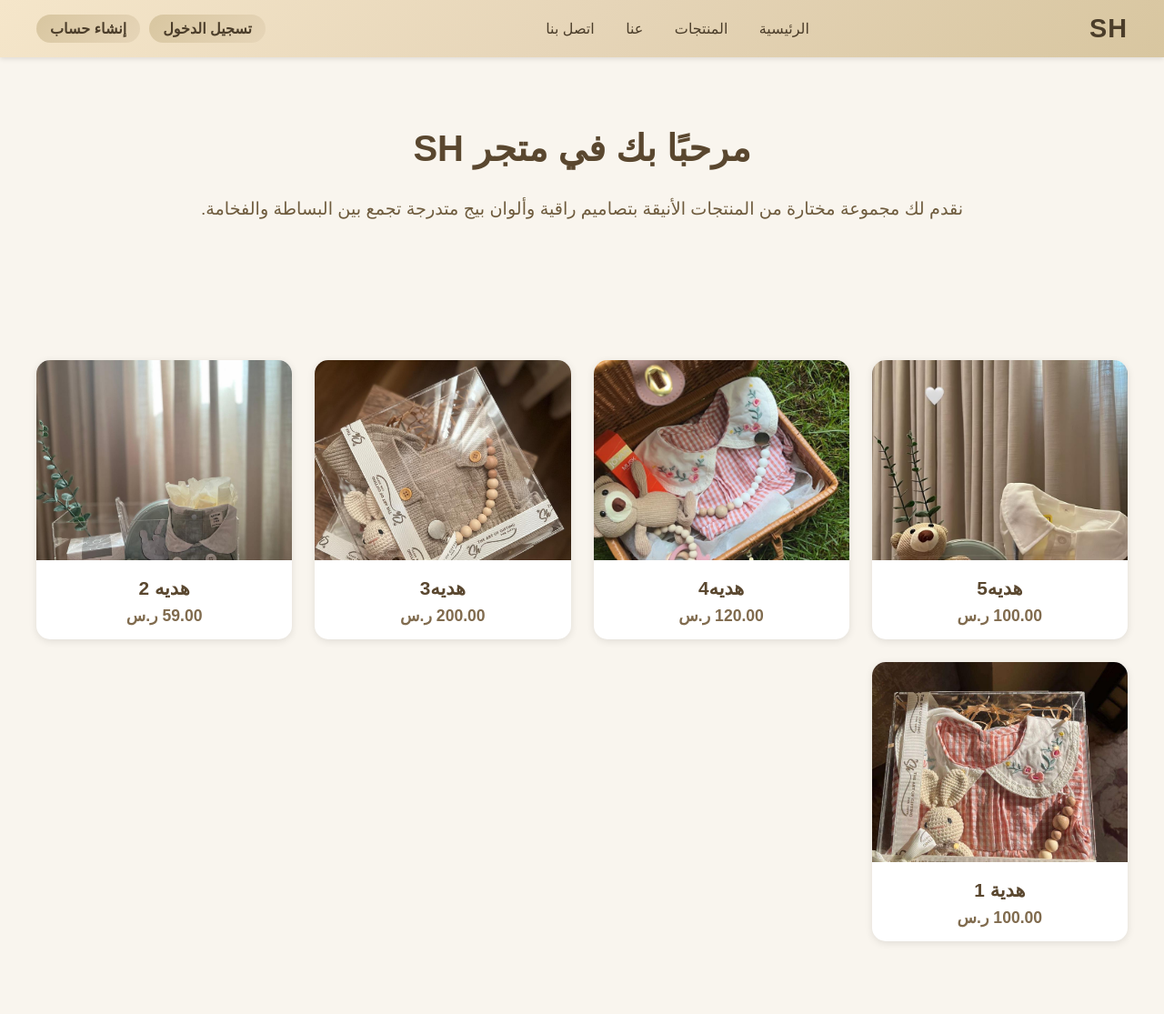
After one commit to MOHAMMEDALKHARAAN/mohammed6, a Django app: page /store/category/1/ in a window 1280 px wide. The commit adds this page. Shown: the whole page at 91% size. Run offline with Django 5.2, Linux system fonts and the light colour scheme; data comes from the database, SQL or seed files in the repository; both versions use the stored data as it was after the commit.

Commit message:
اظاهر المنتجات

```diff
--- a/mytest/urls.py
+++ b/mytest/urls.py
@@ -3,22 +3,25 @@ from django.urls import path, include
 from django.conf import settings
 from django.conf.urls.static import static
 
+
 urlpatterns = [
     # 🎛️ لوحة تحكم المشرف
     path('admin/', admin.site.urls),
 
-    # 👥 روابط تطبيق إدارة المستخدمين والتوثيق
+    # 👥 تطبيق إدارة المستخدمين والتوثيق
     path('accounts/', include('accounts.urls')),
 
-    # 🛒 روابط تطبيق المتجر والمنتجات والطلبات
+    # 🛒 تطبيق المتجر والمنتجات والطلبات
     path('store/', include('store.urls')),
 
-    # 🌐 روابط التطبيق الأساسي (الصفحات العامة والواجهة الرئيسية)
+    # 🌐 التطبيق الأساسي (الصفحات العامة والواجهة الرئيسية)
     path('', include('core.urls')),
 ]
 
 
-# 🖼️ عرض ملفات الوسائط والستايل أثناء التطوير فقط
+# 🖼️ عرض ملفات الوسائط والستايل أثناء التطوير فقط (عند DEBUG=True)
 if settings.DEBUG:
+    # لعرض صور المستخدمين والمنتجات من مجلد media/
     urlpatterns += static(settings.MEDIA_URL, document_root=settings.MEDIA_ROOT)
-    urlpatterns += static(settings.STATIC_URL, document_root=settings.STATIC_ROOT)
+    # لعرض ملفات CSS/JS أثناء التطوير من مجلد static/
+    urlpatterns += static(settings.STATIC_URL, document_root=settings.BASE_DIR / 'static')
--- a/store/urls.py
+++ b/store/urls.py
@@ -4,5 +4,9 @@ from . import views
 app_name = 'store'
 
 urlpatterns = [
+    # 🟤 عرض جميع المنتجات
     path('', views.product_list, name='product_list'),
+
+    # 🟤 فلترة المنتجات حسب التصنيف
+    path('category/<int:category_id>/', views.product_list_by_category, name='product_by_category'),
 ]
--- a/store/views.py
+++ b/store/views.py
@@ -1,9 +1,29 @@
-from django.shortcuts import render
-from .models import Product
+from django.shortcuts import render, get_object_or_404
+from .models import Product, Category
+
 
 def product_list(request):
     """
     عرض جميع المنتجات في المتجر
     """
     products = Product.objects.all().order_by('-created_at')
-    return render(request, "store-templates/product_list.html", {"products": products})
+    categories = Category.objects.all()
+    return render(request, "store-templates/product_list.html", {
+        "products": products,
+        "categories": categories,
+        "selected_category": None,
+    })
+
+
+def product_list_by_category(request, category_id):
+    """
+    عرض المنتجات بناءً على التصنيف المحدد
+    """
+    category = get_object_or_404(Category, id=category_id)
+    products = Product.objects.filter(category=category).order_by('-created_at')
+    categories = Category.objects.all()
+    return render(request, "store-templates/product_list.html", {
+        "products": products,
+        "categories": categories,
+        "selected_category": category,
+    })
--- /dev/null
+++ b/templates/store-templates/_products.html
@@ -0,0 +1,58 @@
+<style>
+    .products {
+        display: grid;
+        grid-template-columns: repeat(auto-fill, minmax(250px, 1fr));
+        gap: 25px;
+        padding: 20px 40px 80px;
+    }
+
+    .product-card {
+        background: #fff;
+        border-radius: 15px;
+        box-shadow: 0 2px 8px rgba(0,0,0,0.1);
+        overflow: hidden;
+        transition: transform 0.3s ease, box-shadow 0.3s ease;
+        text-align: center;
+        padding-bottom: 15px;
+    }
+
+    .product-card:hover {
+        transform: translateY(-5px);
+        box-shadow: 0 4px 12px rgba(0,0,0,0.15);
+    }
+
+    .product-card img {
+        width: 100%;
+        height: 220px;
+        object-fit: cover;
+    }
+
+    .product-card h3 {
+        margin: 15px 0 8px;
+        font-size: 1.3em;
+        color: #5a472f;
+    }
+
+    .product-card p {
+        margin: 0;
+        color: #806b4e;
+        font-size: 1.1em;
+        font-weight: bold;
+    }
+</style>
+
+<div class="products">
+    {% for product in products %}
+        <div class="product-card">
+            {% if product.image %}
+                <img src="{{ product.image.url }}" alt="{{ product.name }}">
+            {% else %}
+                <img src="/static/default-product.jpg" alt="منتج">
+            {% endif %}
+            <h3>{{ product.name }}</h3>
+            <p>{{ product.price }} ر.س</p>
+        </div>
+    {% empty %}
+        <p style="text-align:center; grid-column:1 / -1;">لا توجد منتجات حالياً.</p>
+    {% endfor %}
+</div>
--- a/templates/store-templates/product_list.html
+++ b/templates/store-templates/product_list.html
@@ -2,7 +2,7 @@
 <html lang="ar" dir="rtl">
 <head>
     <meta charset="UTF-8">
-    <title>منتجاتنا - متجر SH</title>
+    <title>متجر SH</title>
     <style>
         body {
             margin: 0;
@@ -11,65 +11,42 @@
             color: #4b3d2a;
         }
 
-        .products {
-            display: grid;
-            grid-template-columns: repeat(auto-fill, minmax(250px, 1fr));
-            gap: 20px;
-            padding: 40px;
-        }
-
-        .product-card {
-            background: #fff;
-            border-radius: 15px;
-            box-shadow: 0 2px 8px rgba(0,0,0,0.1);
-            overflow: hidden;
-            transition: transform 0.3s ease;
+        main {
+            padding: 50px 40px;
             text-align: center;
         }
 
-        .product-card:hover {
-            transform: translateY(-5px);
+        main h1 {
+            font-size: 2.5em;
+            color: #5a472f;
         }
 
-        .product-card img {
-            width: 100%;
-            height: 200px;
-            object-fit: cover;
+        main p {
+            font-size: 1.2em;
+            line-height: 1.8;
+            margin-top: 20px;
+            color: #6e5b3d;
         }
 
-        .product-card h3 {
-            margin: 15px 0 10px;
-            font-size: 1.2em;
-        }
-
-        .product-card p {
-            margin: 5px 0;
-            color: #6e5b3d;
+        section.products-section {
+            margin-top: 60px;
         }
     </style>
 </head>
 <body>
+    <!-- 🔹 الشريط العلوي -->
     {% include 'header.html' %}
 
     <main>
-        <h1 style="text-align:center; margin-top:30px;">منتجاتنا</h1>
-        <div class="products">
-            {% for product in products %}
-                <div class="product-card">
-                    {% if product.image %}
-                        <img src="{{ product.image.url }}" alt="{{ product.name }}">
-                    {% else %}
-                        <img src="/static/default-product.jpg" alt="منتج">
-                    {% endif %}
-                    <h3>{{ product.name }}</h3>
-                    <p>{{ product.price }} ر.س</p>
-                </div>
-            {% empty %}
-                <p style="text-align:center;">لا توجد منتجات حالياً.</p>
-            {% endfor %}
-        </div>
+        <h1>مرحبًا بك في متجر SH</h1>
+        <p>
+            نقدم لك مجموعة مختارة من المنتجات الأنيقة بتصاميم راقية وألوان بيج متدرجة تجمع بين البساطة والفخامة.
+        </p>
     </main>
 
-    {% include 'footer.html' %}
-</body>
-</html>
+    <!-- 🔸 قسم المنتجات -->
+    <section class="products-section">
+        {% include 'store-templates/_products.html' with products=products categories=categories selected_category=selected_category %}
+    </section>
+
+    <!-- 🔹 الشريط ال
```
Also changed, not shown: core/views.py (+20 -1 lines), mytest/settings.py (+7 -7 lines), templates/home.html (+38 -2 lines), db.sqlite3, media/products/5a5db321-eb21-404f-bcbb-5fcce85bfcea.jpg (added), media/products/74a5100a-3e92-46ed-b38b-fbb710293124.jpg (added), media/products/OIP_1.webp (added).
